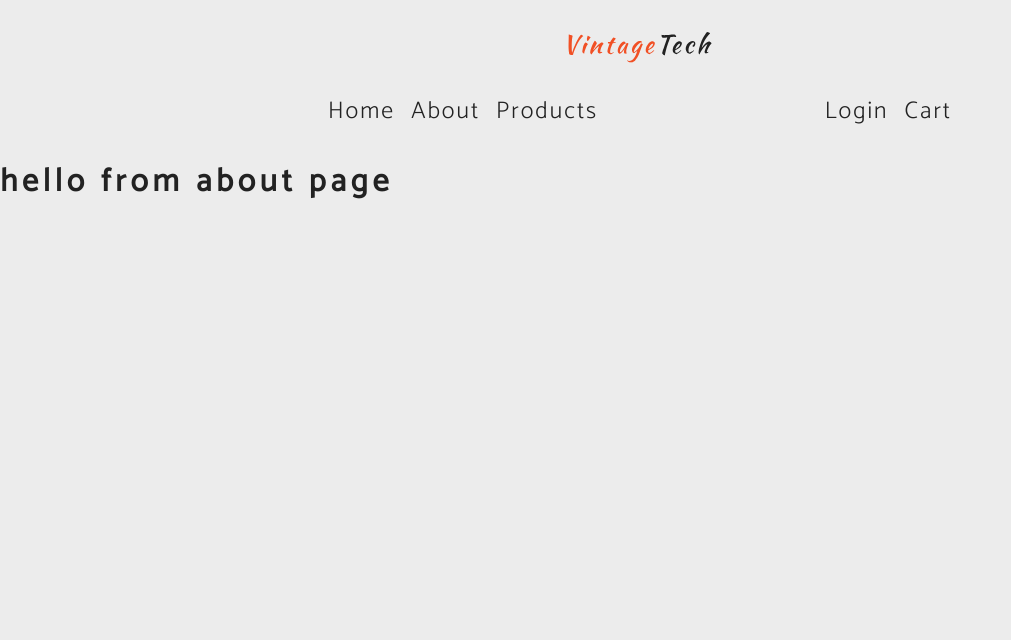
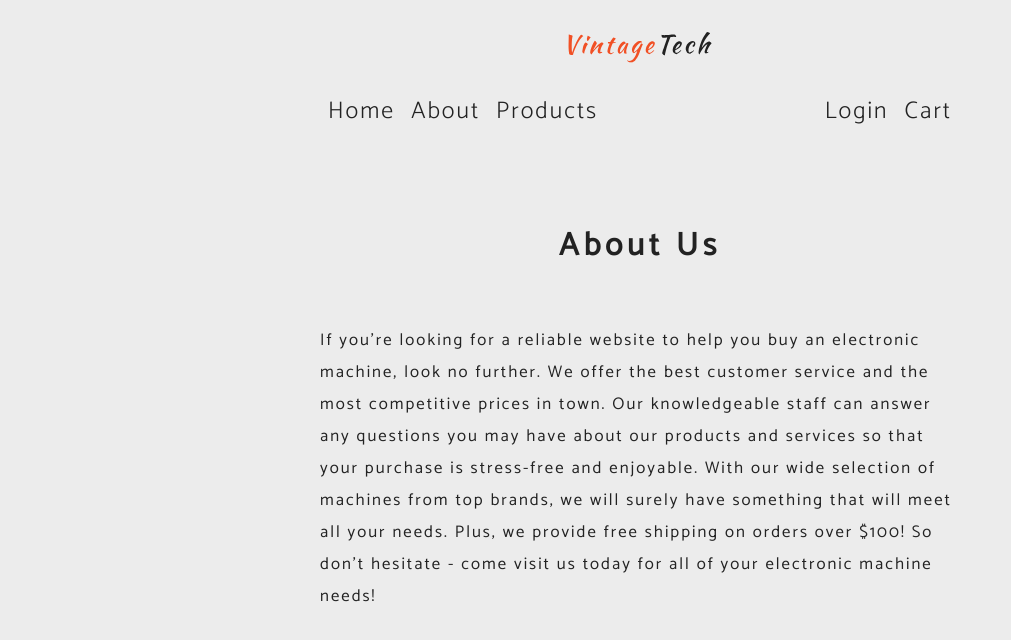
Before and after one commit to khaled-web/VintageTech, a React (Create React App) app in the folder FrontEnd/: page /about in a window 1280 px wide. Shown: the top 640 px of the page, without its empty margins (0-1011 px from the left). Built offline with nearby package versions, Linux system fonts and the light colour scheme.

Commit message:
Error,about-pages .... done

```diff
--- /dev/null
+++ b/FrontEnd/src/assets/Css/about.css
@@ -0,0 +1,16 @@
+/*
+======
+About
+======
+*/
+.about-section {
+  width: var(--smallWidth);
+  max-width: var(--maxWidth);
+  margin: 0 auto;
+}
+.about-section p {
+  line-height: 2rem;
+  font-weight: 400;
+  letter-spacing: 2px;
+  font-size: 1.05rem;
+}
--- /dev/null
+++ b/FrontEnd/src/assets/Css/error.css
@@ -0,0 +1,13 @@
+/*
+======
+Error
+======
+*/
+.error-page {
+  display: flex;
+  justify-content: center;
+}
+.error-container {
+  text-align: center;
+  text-transform: capitalize;
+}
--- a/FrontEnd/src/pages/About.js
+++ b/FrontEnd/src/pages/About.js
@@ -1,5 +1,13 @@
 import React from "react";
+import '../assets/Css/about.css'
 
 export default function About() {
-  return <h1>hello from about page</h1>;
+  return(
+    <section className="section about-section">
+      <h1 className="section-title">about us</h1>
+      <p>
+        If you're looking for a reliable website to help you buy an electronic machine, look no further. We offer the best customer service and the most competitive prices in town. Our knowledgeable staff can answer any questions you may have about our products and services so that your purchase is stress-free and enjoyable. With our wide selection of machines from top brands, we will surely have something that will meet all your needs. Plus, we provide free shipping on orders over $100! So don't hesitate - come visit us today for all of your electronic machine needs!
+      </p>
+    </section>
+    )
 }
--- a/FrontEnd/src/pages/Error.js
+++ b/FrontEnd/src/pages/Error.js
@@ -1,5 +1,14 @@
 import React from "react";
+import '../assets/Css/error.css'
+import {Link} from 'react-router-dom'
 
 export default function Error() {
-  return <h1>hello form error page</h1>;
+  return(
+    <section className="error-page section">
+      <div className="error-container">
+        <h1>OOps! it's a dead end</h1>
+        <Link to="/" className="btn btn-primary">back to home</Link>
+      </div>
+    </section>
+  )
 }
```
